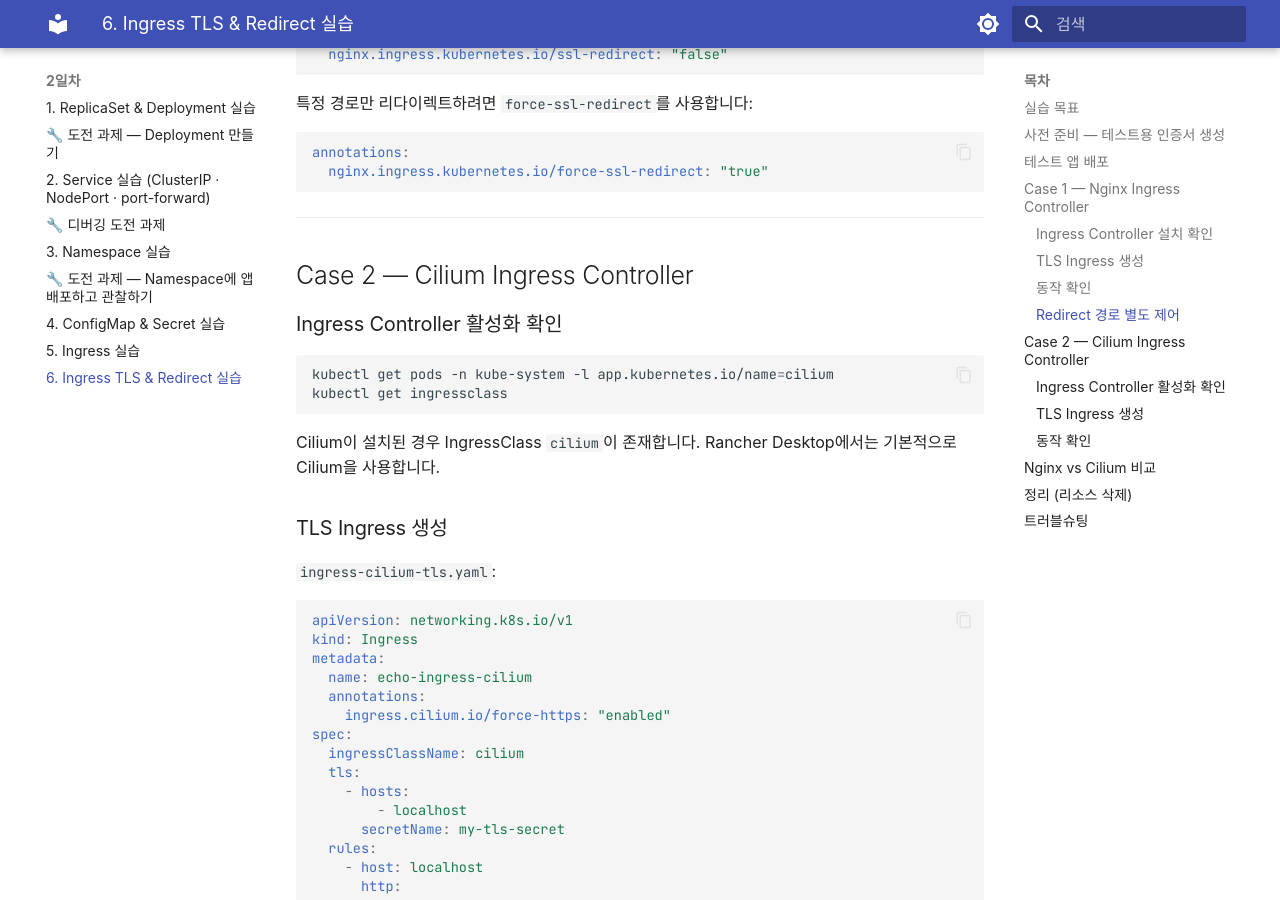
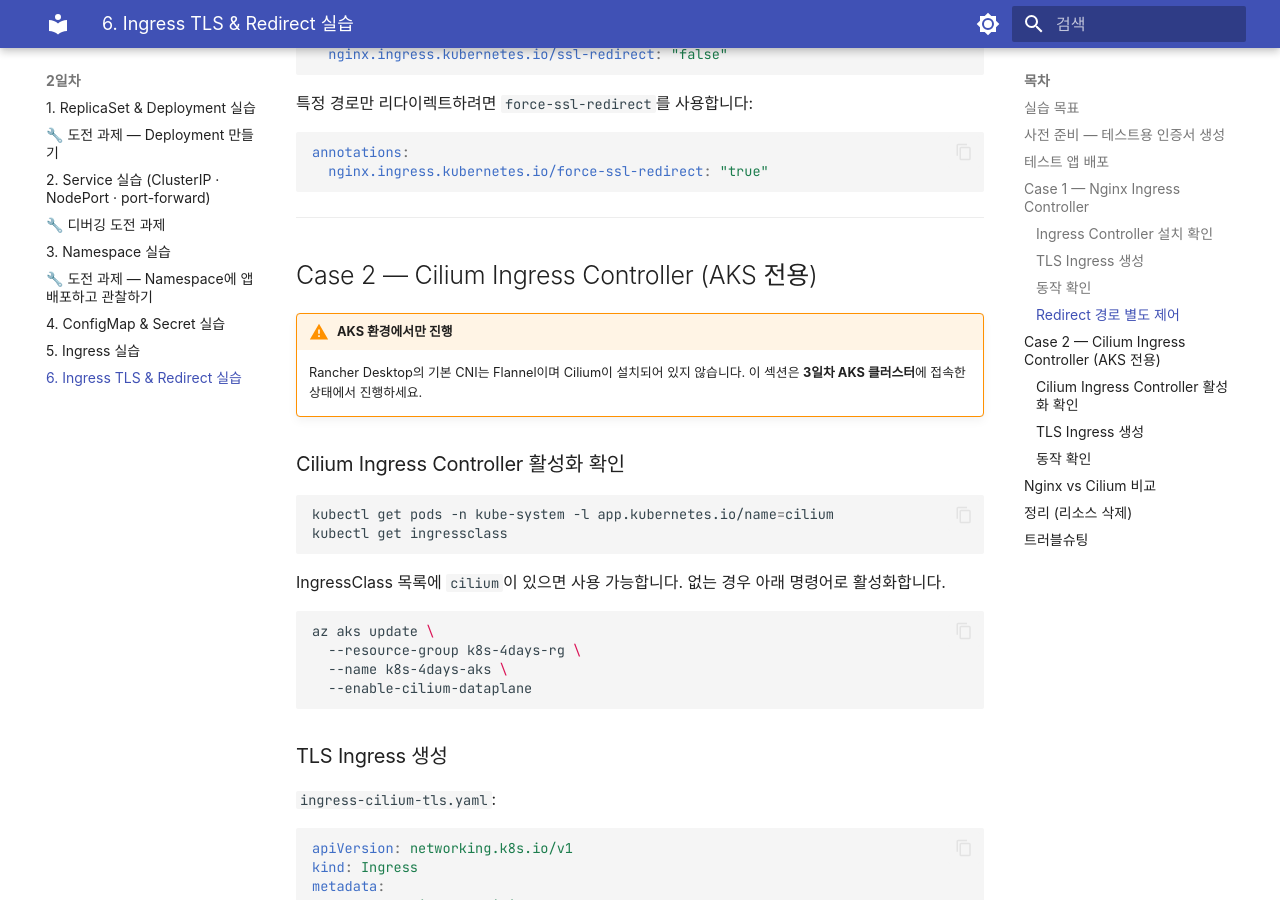
Before and after one commit to skilleat-labs/k8s-for-4days, an MkDocs documentation site: the page built from docs/day2/3-1-1-ingress-tls.md, in a window 1280 px wide and 900 px high, scrolled down 3349 px. Built offline with MkDocs 1.6.1 and Material for MkDocs 9.7.7, drawn with Linux system fonts in a browser that asks for light colours; some web fonts are replaced; some of the changed text lies outside the part shown.

Commit message:
Mark Cilium Ingress as AKS-only, fix incorrect Rancher Desktop CNI info

````diff
--- a/docs/day2/3-1-1-ingress-tls.md
+++ b/docs/day2/3-1-1-ingress-tls.md
@@ -183,17 +183,27 @@ annotations:
 
 ---
 
-## Case 2 — Cilium Ingress Controller
+## Case 2 — Cilium Ingress Controller (AKS 전용)
 
-### Ingress Controller 활성화 확인
+!!! warning "AKS 환경에서만 진행"
+    Rancher Desktop의 기본 CNI는 Flannel이며 Cilium이 설치되어 있지 않습니다.
+    이 섹션은 **3일차 AKS 클러스터**에 접속한 상태에서 진행하세요.
+
+### Cilium Ingress Controller 활성화 확인
 
 ```bash
 kubectl get pods -n kube-system -l app.kubernetes.io/name=cilium
 kubectl get ingressclass
 ```
 
-Cilium이 설치된 경우 IngressClass `cilium`이 존재합니다.
-Rancher Desktop에서는 기본적으로 Cilium을 사용합니다.
+IngressClass 목록에 `cilium`이 있으면 사용 가능합니다. 없는 경우 아래 명령어로 활성화합니다.
+
+```bash
+az aks update \
+  --resource-group k8s-4days-rg \
+  --name k8s-4days-aks \
+  --enable-cilium-dataplane
+```
 
 ### TLS Ingress 생성
 
@@ -270,7 +280,7 @@ kubectl get ingress echo-ingress-cilium
 | HTTP→HTTPS 리다이렉트 | `nginx.ingress.kubernetes.io/ssl-redirect: "true"` | `ingress.cilium.io/force-https: "enabled"` |
 | 기본 리다이렉트 코드 | `308` | `301` |
 | IngressClass 이름 | `nginx` | `cilium` |
-| Rancher Desktop 기본 제공 | X | O |
+| 실습 환경 | Rancher Desktop | AKS |
 
 ---
 
````
